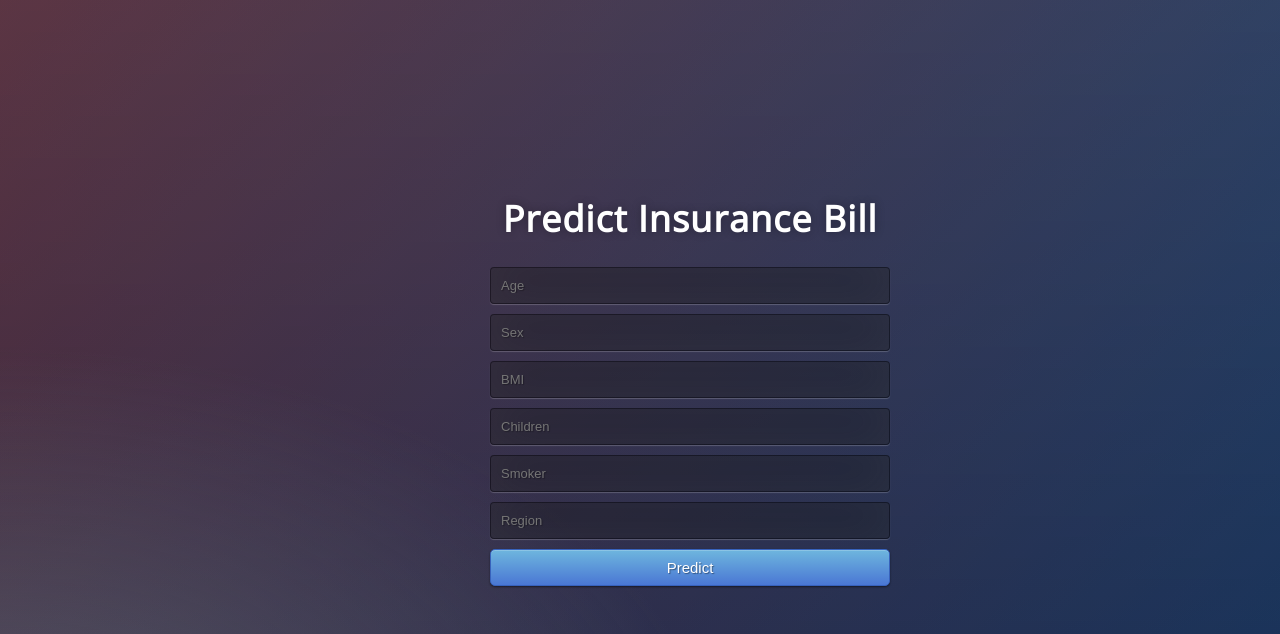
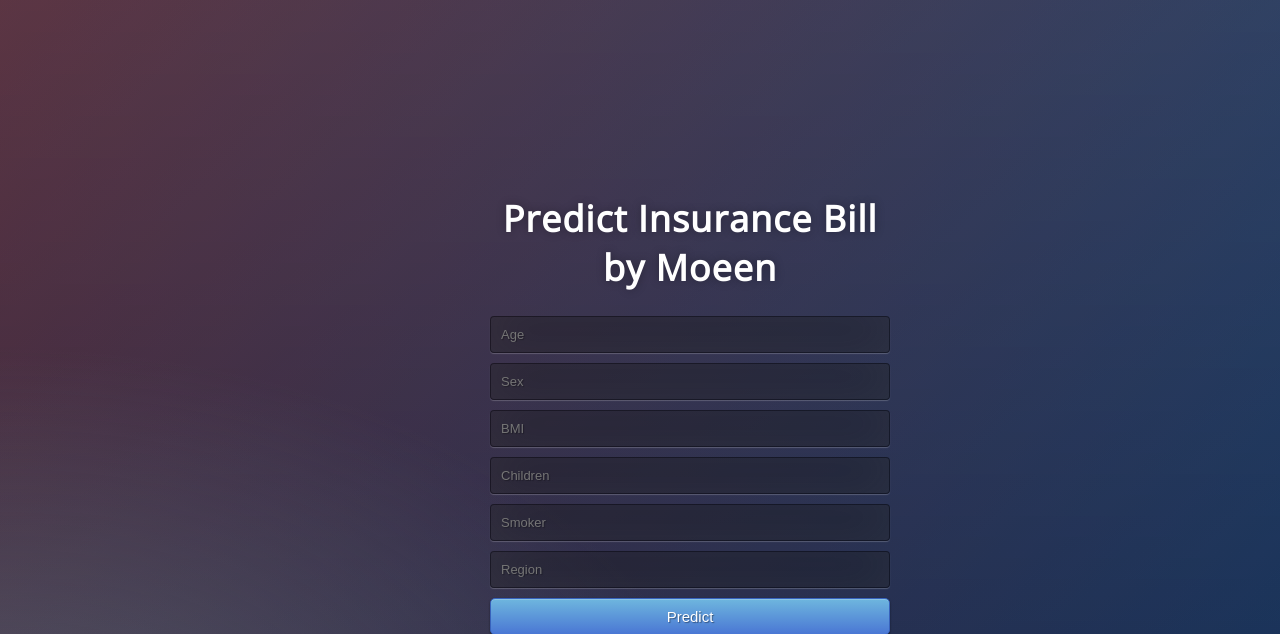
Before and after one commit to moeenkhurram/Build-and-deploy-ML-web-app-insurance-forcast, a Flask app: page / in a window 1280 px wide. Shown: the top 634 px of the page. Run offline with Flask 2, Linux system fonts and the light colour scheme; parts of the project's set-up code (start-up, migrations or seed data) failed here and were passed over.

Commit message:
Update home.html

```diff
--- a/templates/home.html
+++ b/templates/home.html
@@ -13,7 +13,7 @@
 
 <body>
  <div class="login">
-	<h1>Predict Insurance Bill</h1>
+	<h1>Predict Insurance Bill by Moeen</h1>
 
      <!-- Form to enter new data for predictions  -->
     <form action="{{ url_for('predict')}}"method="POST">
```
